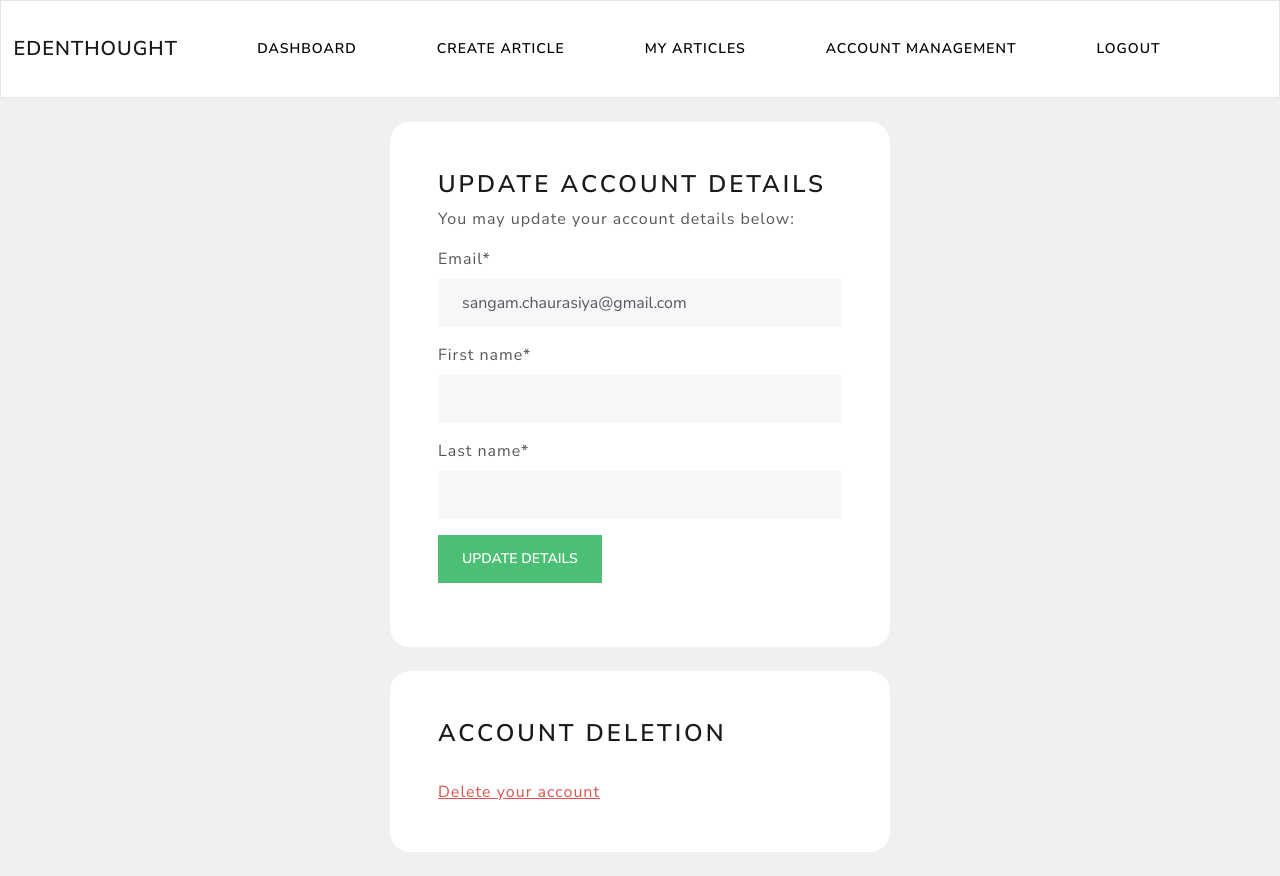
After one commit to SangamChaurasiya/subscription-plateform, a Django app: page /writer/account-management in a window 1280 px wide. The commit adds this page. Run offline with Django 5.2, Linux system fonts and the light colour scheme; a user stored in the database is signed in; some libraries are stand-ins or nearby versions.

Commit message:
account management

```diff
--- a/subplatform/account/templates/account/my-login.html
+++ b/subplatform/account/templates/account/my-login.html
@@ -27,6 +27,7 @@
             {{ LoginForm|crispy }}
 
             <input class="btn btn-success" type="submit" value="Login">
+            New User? <a class="text-info" href="{% url 'register' %}">Register</a>
         </form>
     </div>
 
--- a/subplatform/account/templates/account/register.html
+++ b/subplatform/account/templates/account/register.html
@@ -29,6 +29,7 @@
             {{ RegisterForm|crispy }}
 
             <input class="btn btn-success" type="submit" value="Register">
+            Already have an account? <a class="text-info" href="{% url 'my-login' %}">Login</a>
         </form>
     </div>
 
--- a/subplatform/writer/forms.py
+++ b/subplatform/writer/forms.py
@@ -1,8 +1,18 @@
 from django import forms
 from .models import Article
+from account.models import CustomUser
 
 
 class ArticleForm(forms.ModelForm):
     class Meta:
         model = Article
         fields = ['title', 'content', 'is_premium']
+
+
+class UpdateUserForm(forms.ModelForm):
+    password = None
+
+    class Meta:
+        model = CustomUser
+        fields = ['email', 'first_name', 'last_name']
+        exclude = ['password1', 'password2']
--- /dev/null
+++ b/subplatform/writer/templates/writer/account-management.html
@@ -0,0 +1,32 @@
+{% extends 'writer/navbar.html' %}
+
+{% load static %}
+{% load crispy_forms_tags %}
+
+{% block content %}
+    <br>
+    <div class="container bg-white shadow-md p-5 form-layout">
+        <h3>Update account details</h3>
+        <p>You may update your account details below: </p>
+        <form method="post" autocomplete="off">
+            {% csrf_token %}
+
+            {{ UserUpdateForm|crispy }}
+
+            <input class="btn btn-success" type="submit" value="Update Details">
+        </form>
+    </div>
+
+    <br>
+
+    <div class="container bg-white shadow-md p-5 form-layout">
+        <h3>Account Deletion</h3>
+
+        <br>
+
+        <a class="text-danger" href="{% url 'delete-account' %}">Delete your account</a>
+    </div>
+
+    <br>
+
+{% endblock content %}
--- a/subplatform/writer/templates/writer/navbar.html
+++ b/subplatform/writer/templates/writer/navbar.html
@@ -64,7 +64,7 @@
 
               <li class="nav-item">
 
-                <a class="btn btn-secondary navbar-btn" type="button"  href="{% url '' %}">Account Management</a>
+                <a class="btn btn-secondary navbar-btn" type="button"  href="{% url 'account-management' %}">Account Management</a>
 
               </li>
 
--- a/subplatform/writer/urls.py
+++ b/subplatform/writer/urls.py
@@ -8,4 +8,6 @@ urlpatterns = [
     path('my-articles', views.my_articles, name='my-articles'),
     path('update-article/<str:pk>', views.update_article, name='update-article'),
     path('delete-article/<str:pk>', views.delete_article, name='delete-article'),
+    path('account-management', views.account_management, name='account-management'),
+    path('delete-account', views.delete_account, name='delete-account'),
 ]
--- a/subplatform/writer/views.py
+++ b/subplatform/writer/views.py
@@ -1,8 +1,9 @@
 from django.shortcuts import render, redirect
 from django.contrib.auth.decorators import login_required
-from .forms import ArticleForm
+from .forms import ArticleForm, UpdateUserForm
 from django.http import HttpResponse
 from .models import Article
+from account.models import CustomUser
 
 
 @login_required(login_url='my-login')
@@ -79,3 +80,31 @@ def delete_article(request, pk):
     context = {'DeleteArticleForm': form}
 
     return render(request, 'writer/delete-article.html', context=context)
+
+
+@login_required(login_url='my-login')
+def account_management(request):
+    form = UpdateUserForm(instance=request.user)
+
+    if request.method == "POST":
+        form = UpdateUserForm(request.POST, instance=request.user)
+
+        if form.is_valid():
+            form.save()
+
+            return redirect('writer-dashboard')
+
+    context = {'UserUpdateForm': form}
+
+    return render(request, 'writer/account-management.html', context=context)
+
+
+@login_required(login_url='my-login')
+def delete_account(request):
+    if request.method == "POST":
+        deleteUser = CustomUser.objects.get(email=request.user)
+        deleteUser.delete()
+
+        return redirect('my-login')
+
+    return render(request, 'writer/delete-account.html')
```
Also changed, not shown: subplatform/writer/templates/writer/delete-account.html (added, +18 -0 lines), subplatform/writer/templates/writer/my-articles.html (+8 -0 lines), subplatform/db.sqlite3.
